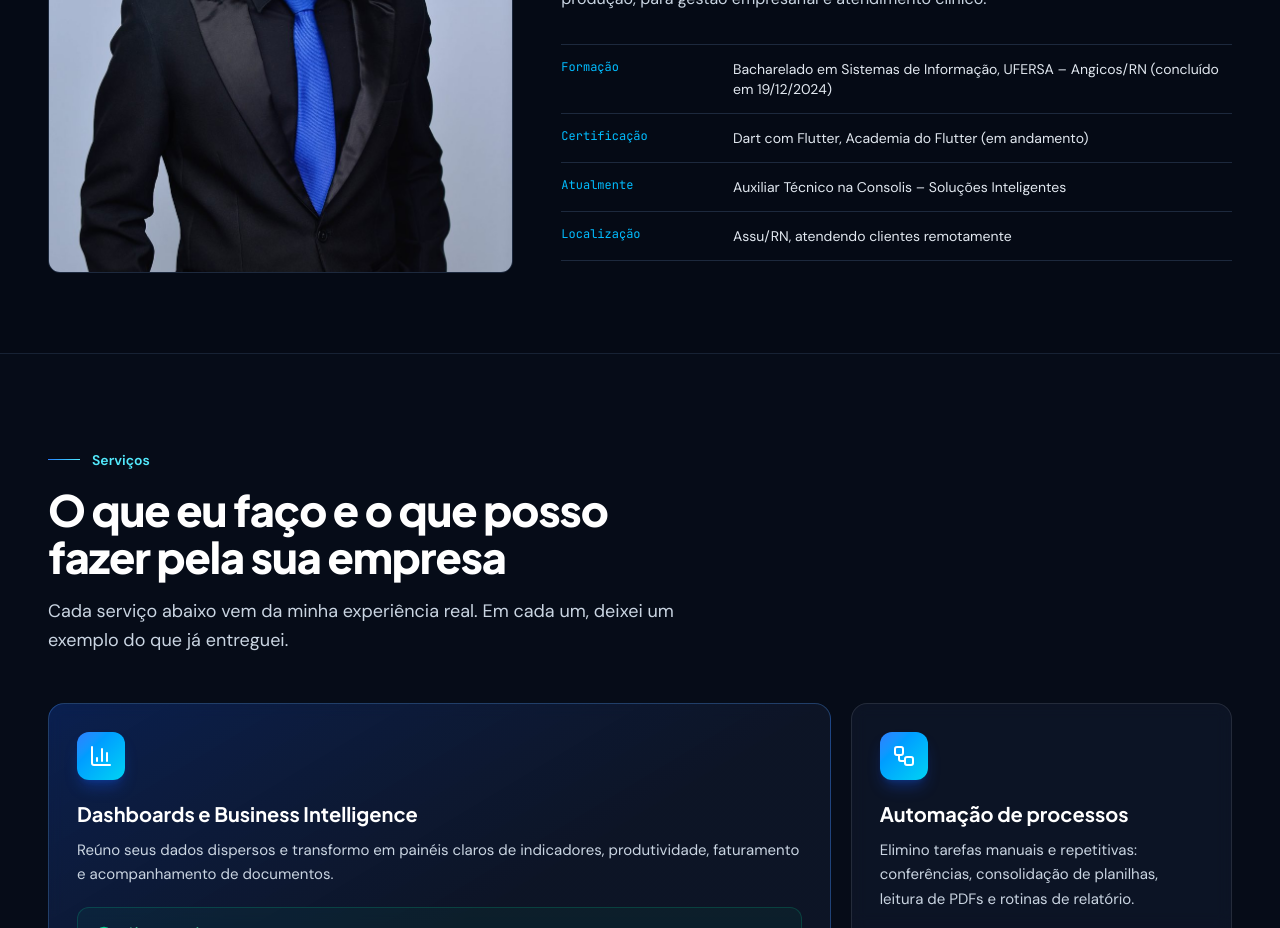
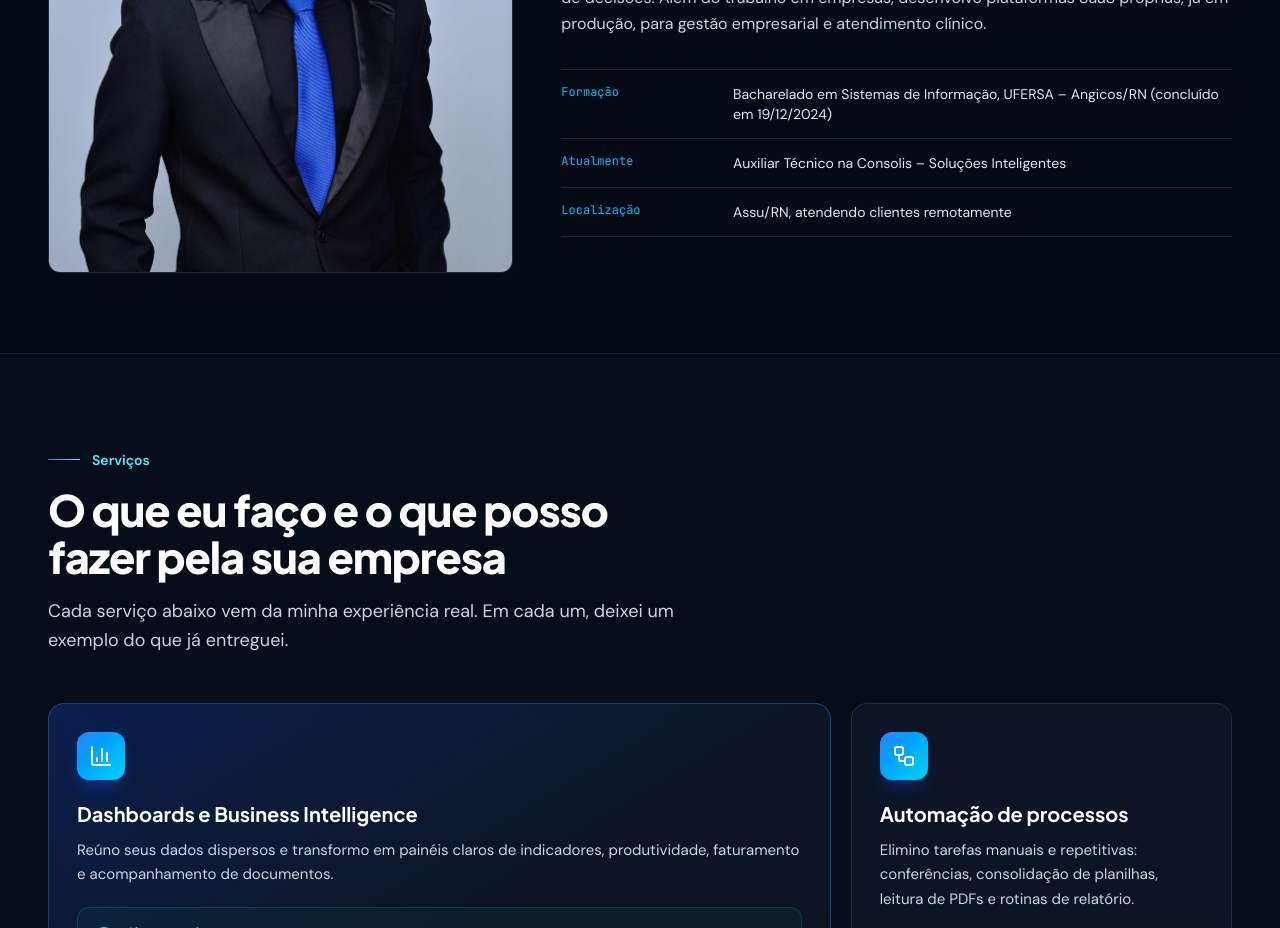
Before and after one commit to ValdemirnN/Sistema-Portfolio, a React (Vite) app: page / in a window 1280 px wide. Shown: the part 1500-2428 px from the top of the page. Built offline with nearby package versions, Linux system fonts and the light colour scheme.

Commit message:
Update profile.ts

```diff
--- a/src/data/profile.ts
+++ b/src/data/profile.ts
@@ -68,7 +68,6 @@ export const ABOUT = {
   ],
   facts: [
     { label: 'Formação', value: 'Bacharelado em Sistemas de Informação, UFERSA – Angicos/RN (concluído em 19/12/2024)' },
-    { label: 'Certificação', value: 'Dart com Flutter, Academia do Flutter (em andamento)' },
     { label: 'Atualmente', value: 'Auxiliar Técnico na Consolis – Soluções Inteligentes' },
     { label: 'Localização', value: 'Assu/RN, atendendo clientes remotamente' },
   ],
```
